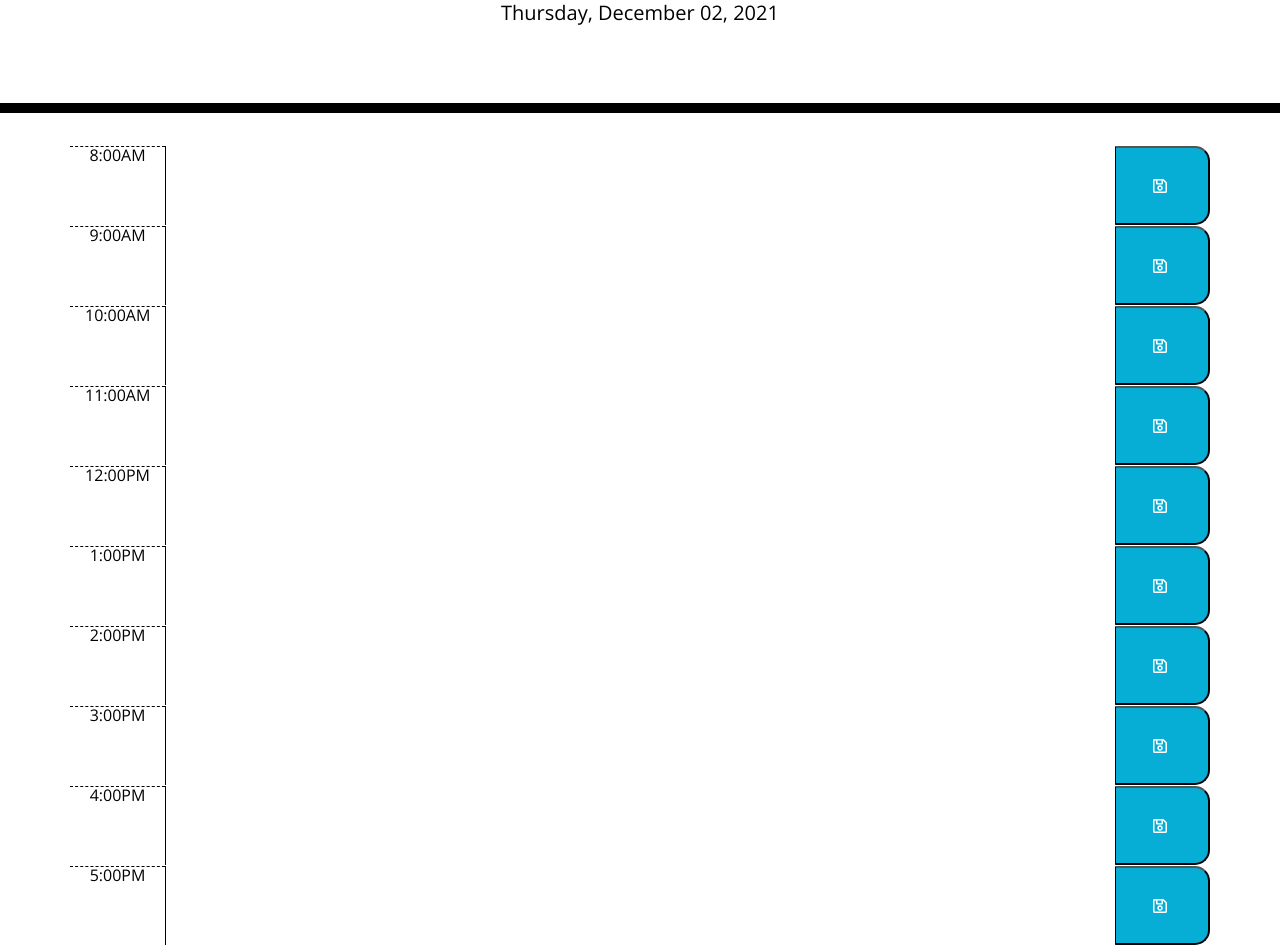
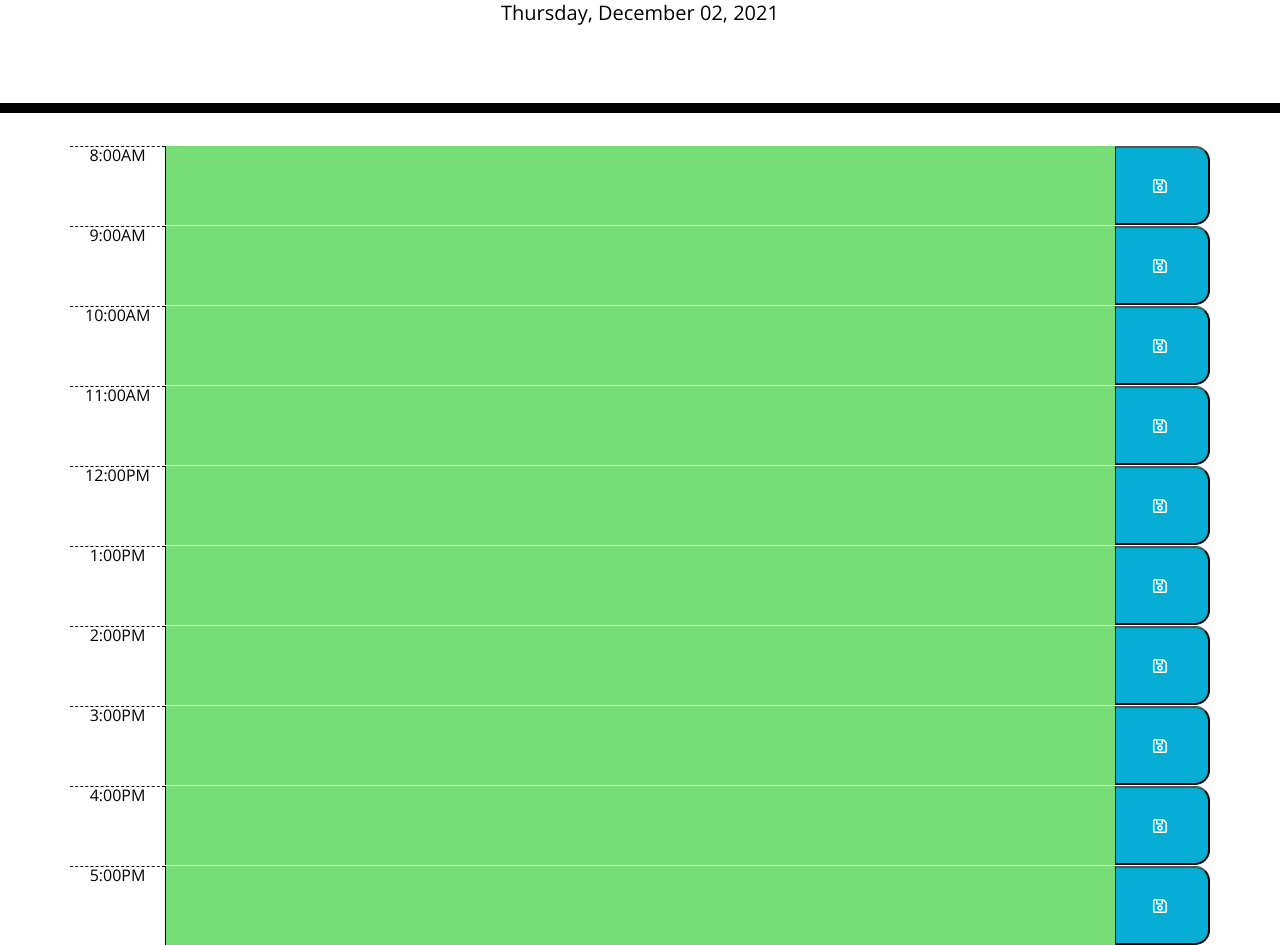
Before and after one commit to Mark-Miller78/Work-Day-Scheduler, a plain HTML site: page index.html in a window 1280 px wide. Shown: the part 191-1136 px from the top of the page. Drawn offline with nearby package versions, Linux system fonts and the light colour scheme.

Commit message:
hour background changes with hour

```diff
--- a/Assets/javascript.js
+++ b/Assets/javascript.js
@@ -4,4 +4,32 @@ var containerEl = document.getElementById("schedule")
 
 $(currentDayEl).text(now);
 
-console.log(moment().hours());
+
+
+var hourTracker = function(){
+    var rightNow = moment().hour();
+
+    $(".time-block").each(function(){
+        var scheduleHour = parseInt($(this).attr("id"));
+
+        if(scheduleHour < rightNow){
+            $(this)
+            .addClass("past")
+            .removeClass("present")
+            .removeClass("future");
+
+        } else if(scheduleHour == rightNow){
+            $(this)
+            .addClass("present")
+            .removeClass("future")
+            .removeClass("past");
+
+        } else{
+            $(this)
+            .addClass("future")
+            .removeClass("present")
+            .removeClass("past");
+        }
+    });
+};
+hourTracker();
--- a/index.html
+++ b/index.html
@@ -60,31 +60,31 @@
         <button class="col-1 saveBtn"><i class="far fa-save"></i> </button>
       </div>
 
-      <div id="1" class="row time-block">
+      <div id="13" class="row time-block">
         <div class="col-1 hour">1:00PM</div>
         <textarea class="col-10 description"></textarea>
         <button class="col-1 saveBtn"><i class="far fa-save"></i> </button>
       </div>
 
-      <div id="2" class="row time-block">
+      <div id="14" class="row time-block">
         <div class="col-1 hour">2:00PM</div>
         <textarea class="col-10 description"></textarea>
         <button class="col-1 saveBtn"><i class="far fa-save"></i> </button>
       </div>
 
-      <div id="3" class="row time-block">
+      <div id="15" class="row time-block">
         <div class="col-1 hour">3:00PM</div>
         <textarea class="col-10 description"></textarea>
         <button class="col-1 saveBtn"><i class="far fa-save"></i> </button>
       </div>
 
-      <div id="4" class="row time-block">
+      <div id="16" class="row time-block">
         <div class="col-1 hour">4:00PM</div>
         <textarea class="col-10 description"></textarea>
         <button class="col-1 saveBtn"><i class="far fa-save"></i> </button>
       </div>
 
-      <div id="5" class="row time-block">
+      <div id="17" class="row time-block">
         <div class="col-1 hour">5:00PM</div>
         <textarea class="col-10 description"></textarea>
         <button class="col-1 saveBtn"><i class="far fa-save"></i> </button>
```
